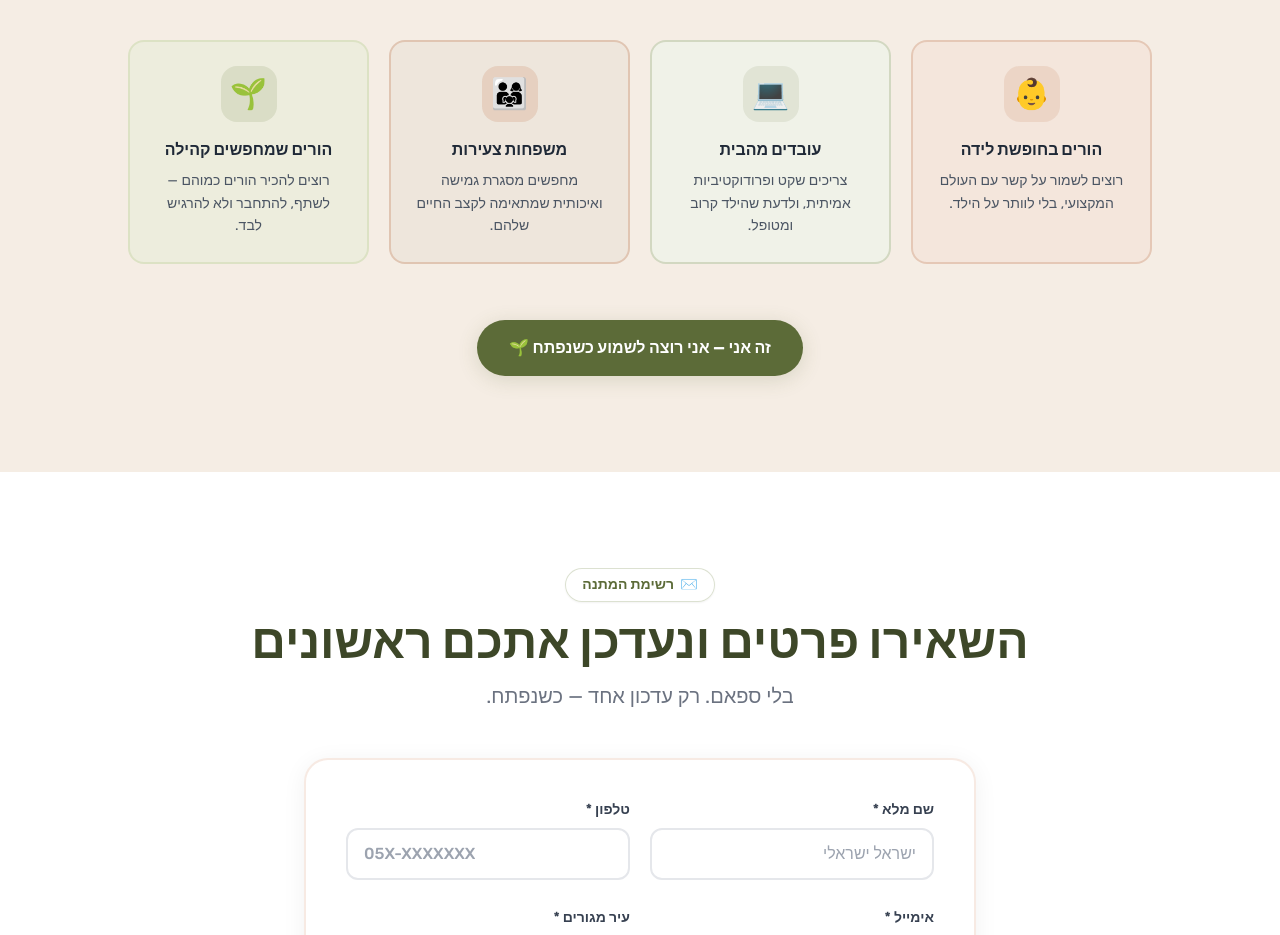
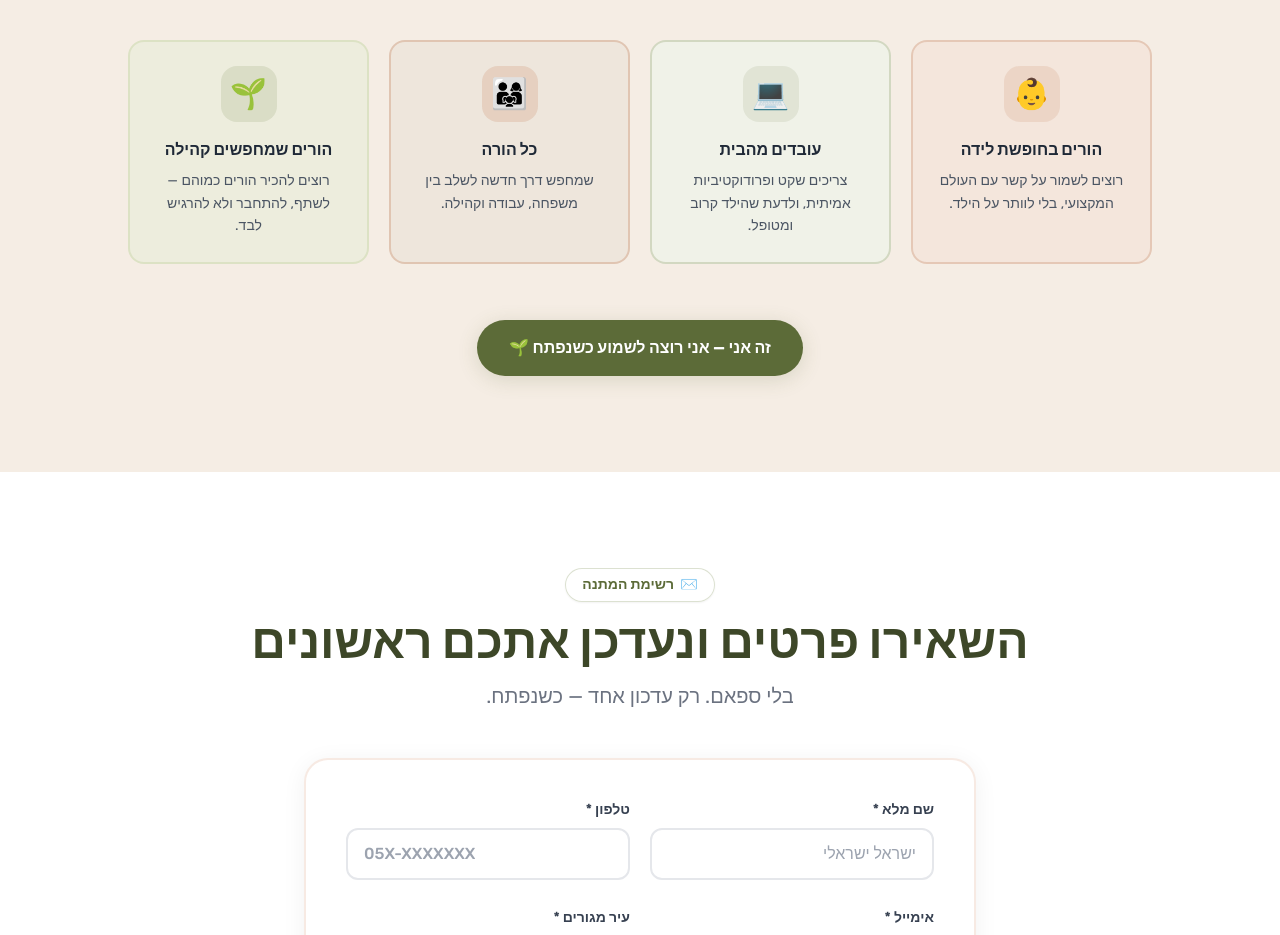
Before and after one commit to cohenAdi/WeGrow, a Next.js app: page / in a window 1280 px wide. Shown: the part 4480-5415 px from the top of the page. Built offline with nearby package versions, Linux system fonts and the light colour scheme.

Commit message:
Replace 'משפחות צעירות' with inclusive 'כל הורה' in TrustSection

```diff
--- a/components/TrustSection.tsx
+++ b/components/TrustSection.tsx
@@ -20,8 +20,8 @@ const PERSONAS = [
   },
   {
     icon:  '👨‍👩‍👧',
-    title: 'משפחות צעירות',
-    desc:  'מחפשים מסגרת גמישה ואיכותית שמתאימה לקצב החיים שלהם.',
+    title: 'כל הורה',
+    desc:  'שמחפש דרך חדשה לשלב בין משפחה, עבודה וקהילה.',
     color: 'bg-warm-sand border-warm-amber/30',
     iconBg: 'bg-warm-amber/20',
   },
```
